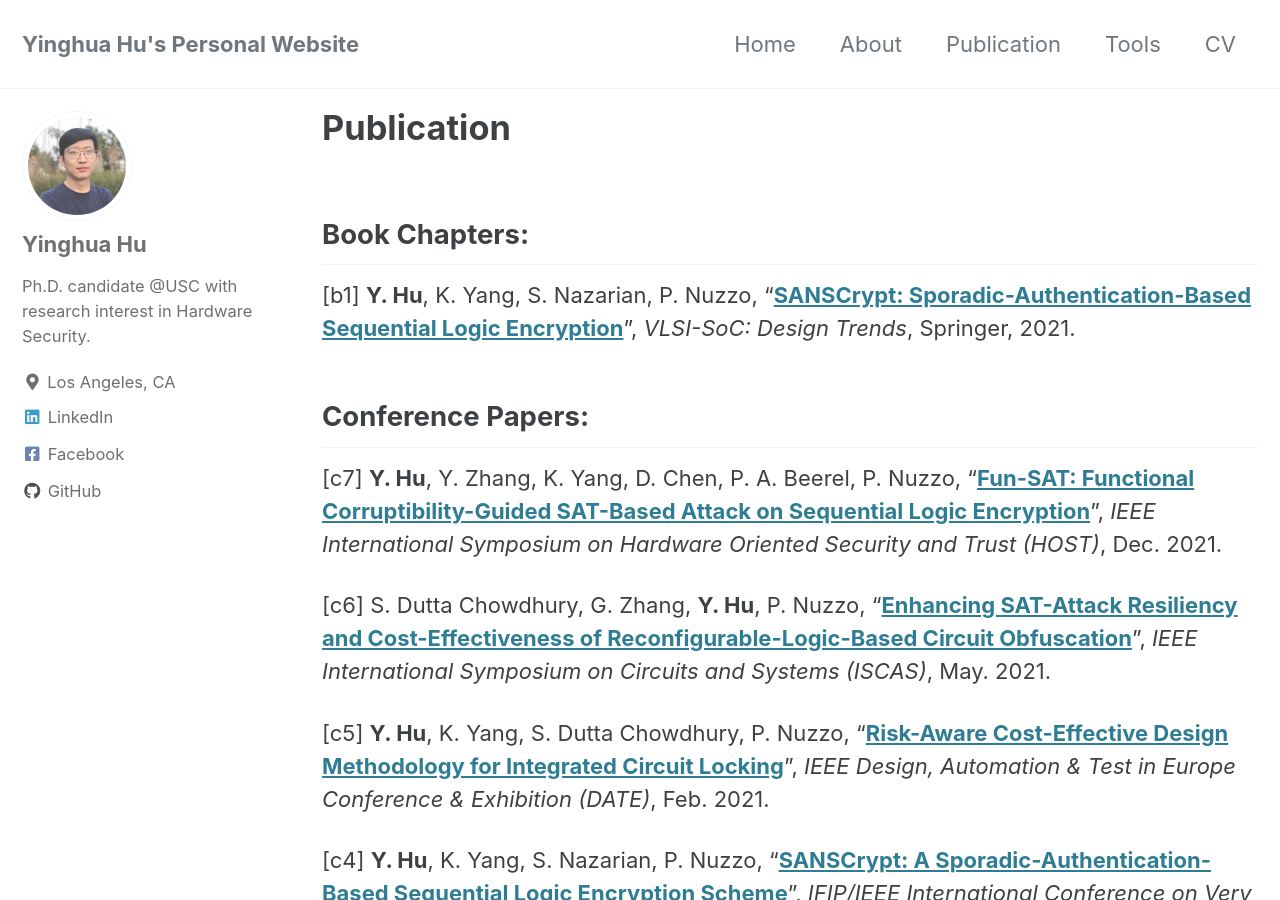
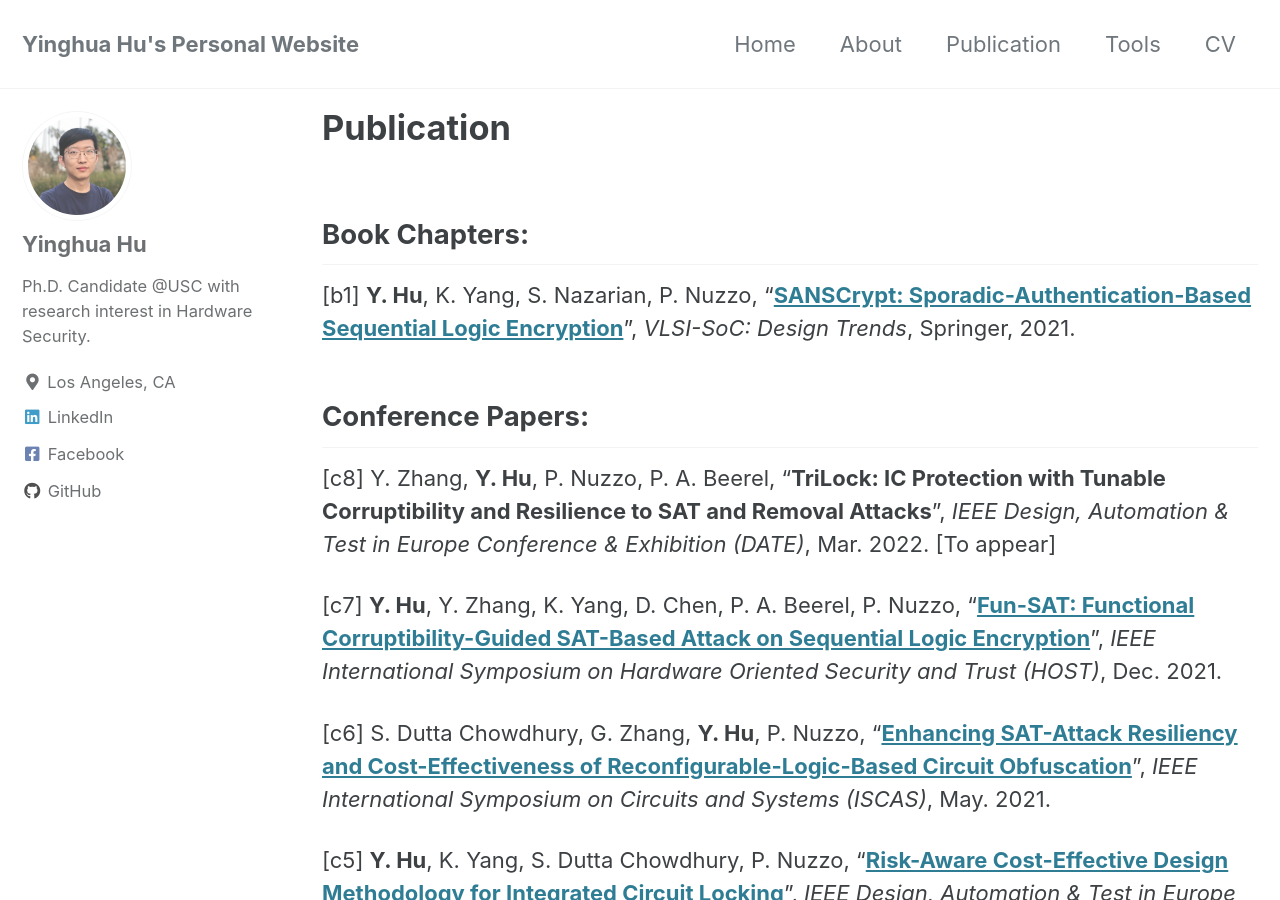
Before and after one commit to yinghuah/yinghuah.github.io, a Jekyll site: the page built from _pages/publication.md, in a window 1280 px wide and 900 px high. Built offline with Jekyll 4.4.1, drawn with Linux system fonts in a browser that asks for light colours; cached includes are drawn as plain includes; our own code applies the rules of GitHub Pages for plain Markdown files.

Commit message:
New publication

```diff
--- a/_config.yml
+++ b/_config.yml
@@ -103,7 +103,7 @@ analytics:
 author:
   name             : "Yinghua Hu"
   avatar           : "/assets/images/Yinghua_Hu_profile.JPG"
-  bio              : "Ph.D. candidate @USC with research interest in Hardware Security."
+  bio              : "Ph.D. Candidate @USC with research interest in Hardware Security."
   location         : "Los Angeles, CA"
   email            : # "yinghuah AT usc DOT edu"
   links:
--- a/_pages/publication.md
+++ b/_pages/publication.md
@@ -12,6 +12,8 @@ title: null
 
 ## Conference Papers:
 
+[c8] Y. Zhang, **Y. Hu**, P. Nuzzo, P. A. Beerel, “**TriLock: IC Protection with Tunable Corruptibility and Resilience to SAT and Removal Attacks**”, *IEEE Design, Automation & Test in Europe Conference & Exhibition (DATE)*, Mar. 2022. \[To appear\]
+
 [c7] **Y. Hu**, Y. Zhang, K. Yang, D. Chen, P. A. Beerel, P. Nuzzo, “**[Fun-SAT: Functional Corruptibility-Guided SAT-Based Attack on Sequential Logic Encryption](https://arxiv.org/abs/2108.04892)**”, *IEEE International Symposium on Hardware Oriented Security and Trust (HOST)*, Dec. 2021.
 
 [c6] S. Dutta Chowdhury, G. Zhang, **Y. Hu**, P. Nuzzo, “**[Enhancing SAT-Attack Resiliency and Cost-Effectiveness of Reconfigurable-Logic-Based Circuit Obfuscation](https://ieeexplore.ieee.org/abstract/document/9401458)**”, *IEEE International Symposium on Circuits and Systems (ISCAS)*, May. 2021.
```
